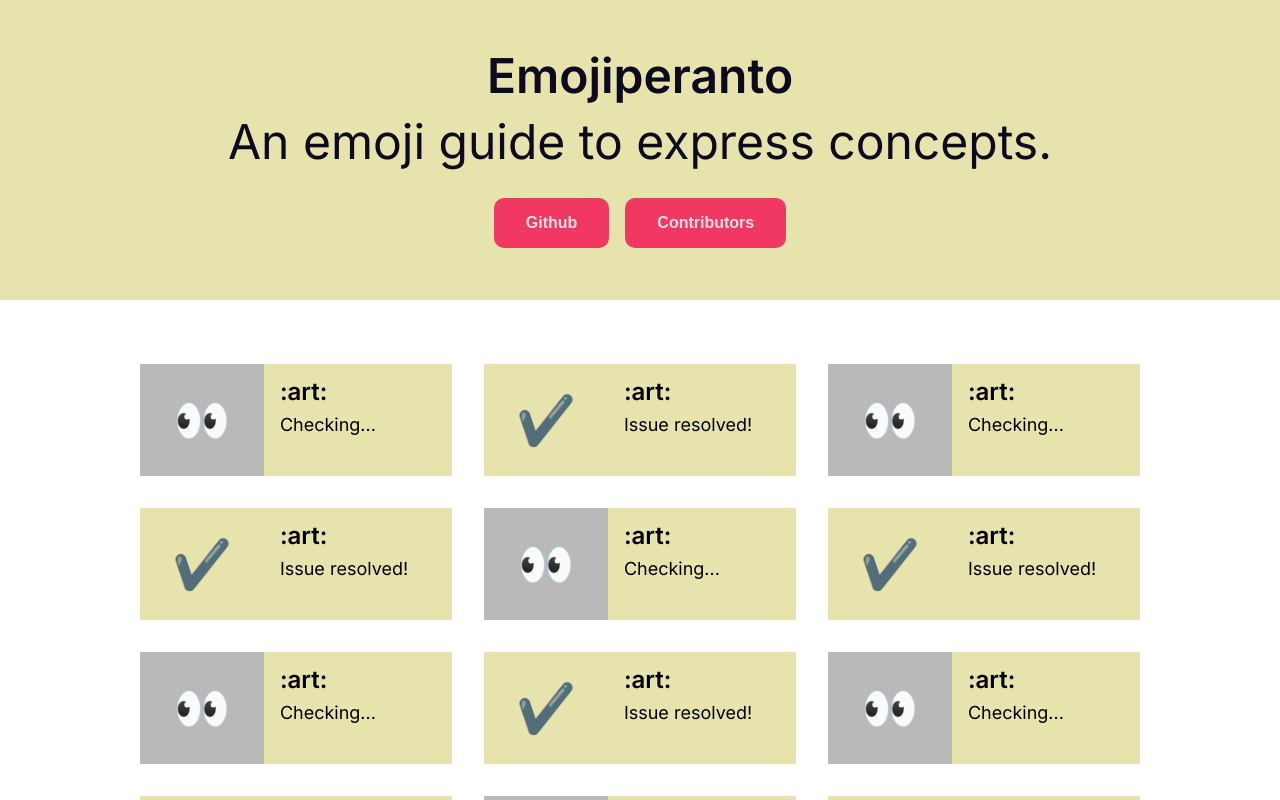
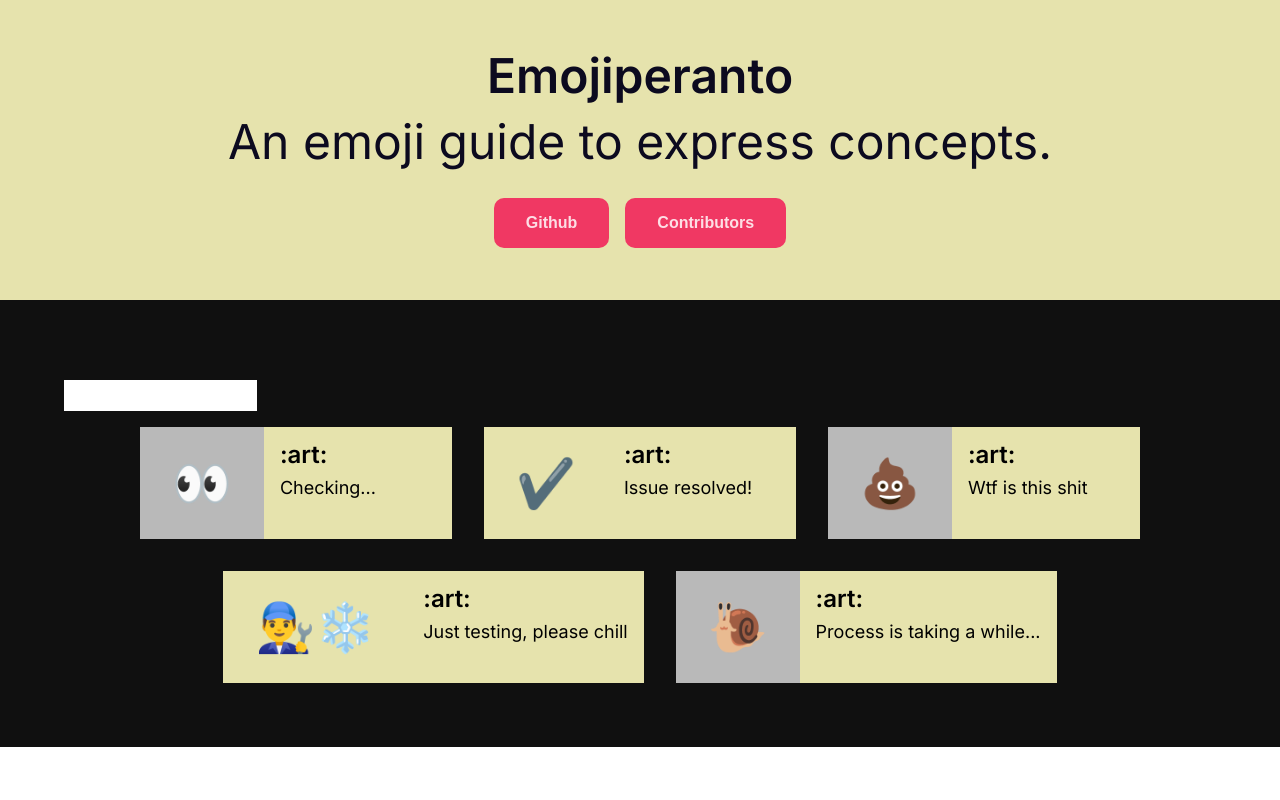
Before and after one commit to LorenzoScebba/emojiperanto, a Next.js app: page / in a window 1280 px wide. Shown: the top 800 px of the page. Built offline with nearby package versions, Linux system fonts and the light colour scheme.

Commit message:
some work

```diff
--- a/components/Emoji/Emoji.module.css
+++ b/components/Emoji/Emoji.module.css
@@ -1,7 +1,7 @@
 .emoji {
     display: flex;
     background: var(--primary);
-    width: 312px;
+    min-width: 312px;
 }
 
 .emojiIcon {
--- a/components/Footer/Footer.tsx
+++ b/components/Footer/Footer.tsx
@@ -2,7 +2,7 @@ import React from "react";
 import styles from "./Footer.module.css";
 
 const Footer = () => {
-  return <footer className={styles.footer}>Fooooter</footer>;
+  return <footer></footer>;
 };
 
 export default Footer;
--- a/components/Main/Main.module.css
+++ b/components/Main/Main.module.css
@@ -1,8 +1,20 @@
-/* a simple grid with some padding, it should fit items based on the item width */
 .main {
+    background: #101010;
+    padding: 64px;
+}
+
+.input {
+    outline: none;
+    border: none;
+    padding: 8px;
+    margin-top: 16px;
+    margin-bottom: 16px;
+    margin-left: auto;
+}
+
+.flexer {
     display: flex;
     gap: 32px;
-    padding: 64px;
     flex-wrap: wrap;
     justify-content: center;
 }
--- a/components/Main/Main.tsx
+++ b/components/Main/Main.tsx
@@ -1,14 +1,26 @@
-import React from "react";
+"use client";
+
+import React, { useState } from "react";
 import data from "@/data/emojis";
 import styles from "./Main.module.css";
 import Emoji from "@/components/Emoji/Emoji";
 
 const Main = () => {
+  const [filter, setFilter] = useState("");
   return (
     <main className={styles.main}>
-      {data.map((d) => (
-        <Emoji {...d} />
-      ))}
+      <input className={styles.input} type={"text"} />
+      <div className={styles.flexer}>
+        {data
+          .filter(
+            (d) =>
+              d.title.toLowerCase().includes(filter.toLowerCase()) ||
+              d.description.toLowerCase().includes(filter.toLowerCase())
+          )
+          .map((d) => (
+            <Emoji {...d} />
+          ))}
+      </div>
     </main>
   );
 };
--- a/data/emojis.ts
+++ b/data/emojis.ts
@@ -1,5 +1,6 @@
 export interface Emoji {
   emoji: string;
+  title: string;
   description: string;
   background?: string;
 }
@@ -7,75 +8,31 @@ export interface Emoji {
 const data = [
   {
     emoji: "👀",
+    title: ":eyes:",
     description: "Checking...",
     background: "#b9b9b9",
   },
   {
     emoji: "✔️",
+    title: ":check_mark:",
     description: "Issue resolved!",
   },
   {
-    emoji: "👀",
-    description: "Checking...",
+    emoji: "💩",
+    title: ":poo:",
+    description: "Wtf is this shit",
     background: "#b9b9b9",
   },
   {
-    emoji: "✔️",
-    description: "Issue resolved!",
+    emoji: "👨‍🔧❄️",
+    title: ":man_mechanic: :snowflake:",
+    description: "Just testing, please chill",
   },
   {
-    emoji: "👀",
-    description: "Checking...",
+    emoji: "🐌",
+    title: ":snail:",
+    description: "Process is taking a while...",
     background: "#b9b9b9",
-  },
-  {
-    emoji: "✔️",
-    description: "Issue resolved!",
-  },
-  {
-    emoji: "👀",
-    description: "Checking...",
-    background: "#b9b9b9",
-  },
-  {
-    emoji: "✔️",
-    description: "Issue resolved!",
-  },
-  {
-    emoji: "👀",
-    description: "Checking...",
-    background: "#b9b9b9",
-  },
-  {
-    emoji: "✔️",
-    description: "Issue resolved!",
-  },
-  {
-    emoji: "👀",
-    description: "Checking...",
-    background: "#b9b9b9",
-  },
-  {
-    emoji: "✔️",
-    description: "Issue resolved!",
-  },
-  {
-    emoji: "👀",
-    description: "Checking...",
-    background: "#b9b9b9",
-  },
-  {
-    emoji: "✔️",
-    description: "Issue resolved!",
-  },
-  {
-    emoji: "👀",
-    description: "Checking...",
-    background: "#b9b9b9",
-  },
-  {
-    emoji: "✔️",
-    description: "Issue resolved!",
   },
 ] as Emoji[];
 
```
